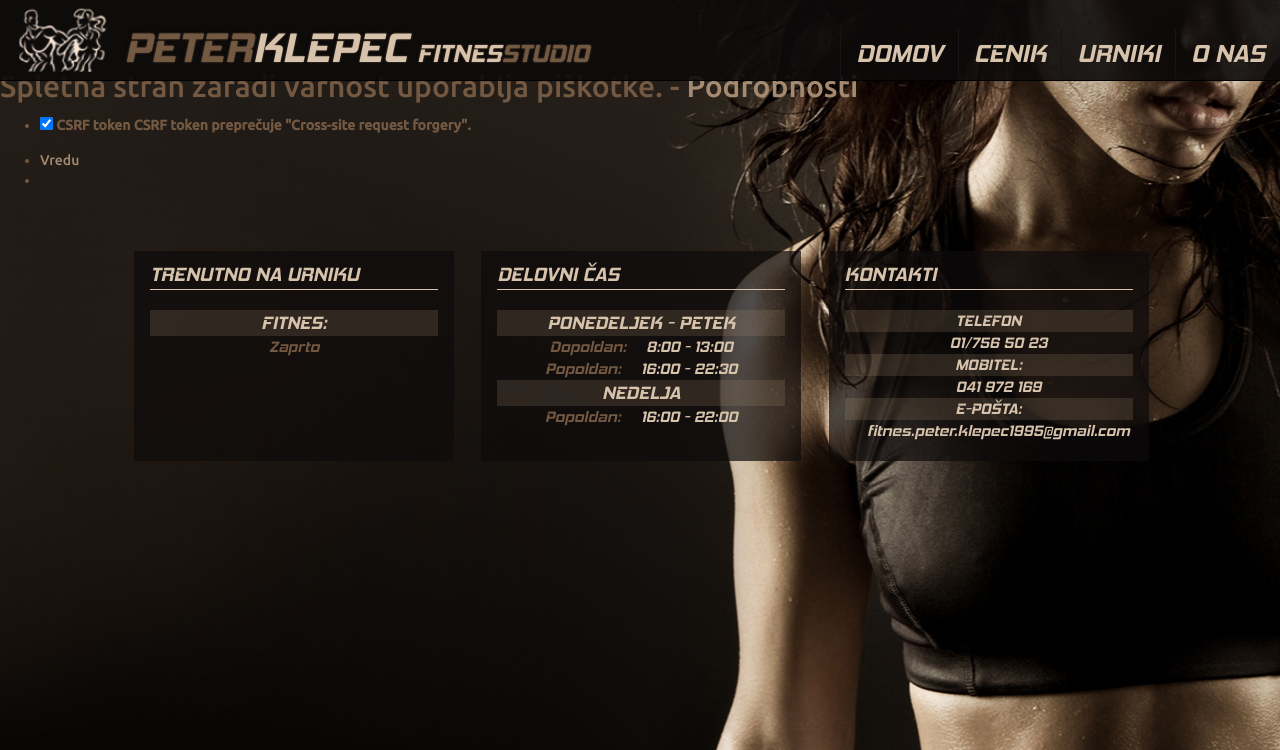
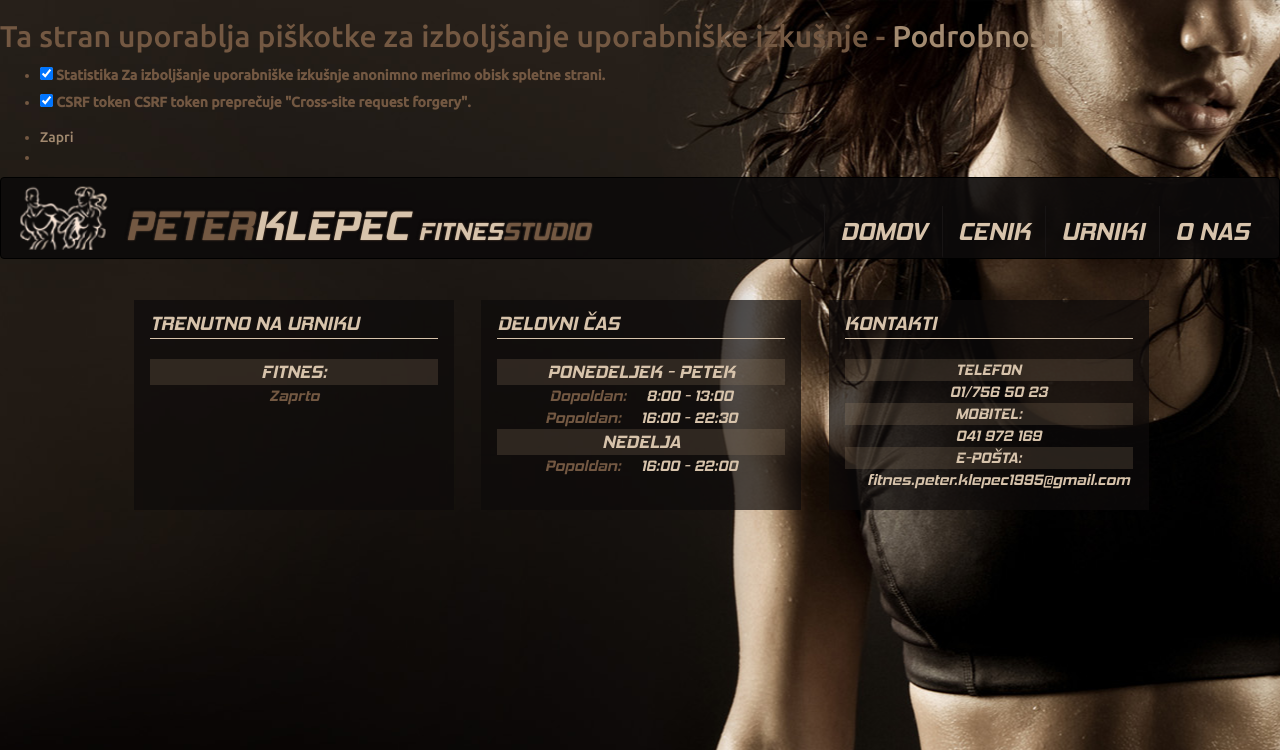
Before and after one commit to simonrakovic/peterklepec, a Django app: template templates/main.html in a window 1280 px wide. Shown: the top 750 px of the page. Run offline with Django 3.2, Linux system fonts and the light colour scheme; the template is opened without the code that fills it, so the values that code supplies are empty; parts of the project's set-up code (start-up, migrations or seed data) failed here and were passed over; some libraries are stand-ins or nearby versions.

Commit message:
dodan google analytics + popravek piskotkov

```diff
--- a/static/css/style.css
+++ b/static/css/style.css
@@ -100,7 +100,7 @@ body{
 
 .container-fluid{
 
-    margin-top: 40px;
+
 }
 
 .jm-item {
--- a/templates/main.html
+++ b/templates/main.html
@@ -11,10 +11,6 @@
 
         <link href="/static/css/custom/bootstrap.min.css" rel="stylesheet">
 
-        <!-- Custom CSS -->
-         <link href="/static/css/modern-business.css" rel="stylesheet">
-
-
         {% block extra_head_content %}{% endblock %}
 
         <!-- Custom CSS -->
@@ -27,9 +23,11 @@
 
         <!-- jQuery Version 1.11.0 -->
         <script src="/static/javascript/jquery-1.11.0.js"></script>
+        <script src="/static/javascript/jquery.cookie.js"></script>
+    </head>
 	<body>
         <!-- Navigation -->
-        <nav class="navbar  navbar-default navbar-fixed-top transparent" role="navigation">
+        <nav class="navbar  navbar-default  transparent" role="navigation">
 
             <div class=" container-padding-fix">
                 <!-- Brand and toggle get grouped for better mobile display -->
@@ -221,11 +219,13 @@
         </script>
         {% block extra_script_content %}{% endblock %}
         <script type="text/javascript" src="/static/javascript/cookieconsent.js"></script>
+
         <script type="text/javascript">
 
             // <![CDATA[
             cc.initialise({
                 cookies: {
+                    analytics: {},
                     mycookie:{
                         title: 'CSRF  token',
                         description: 'CSRF token preprečuje "Cross-site request forgery".'
@@ -242,20 +242,67 @@
 
                     hideallsitesbutton: true,
                     disableallsites: true,
-                    hideprivacysettingstab: true
+                    hideprivacysettingstab: true,
+                    refreshOnConsent: true
                 },
                 strings:{
-                     customCookie:'Spletna stran zaradi varnost uporablja piškotke.',
-                     seeDetailsImplicit: 'Podrobnosti',
-                    allowCookiesImplicit:'Vredu',
-                    savePreference:'Vredu',
-                    hideDetails:'Zapri podrobnosti'
+                    customCookie:'Spletna stran zaradi varnost uporablja piškotke.',
+
+
+                    analyticsDefaultTitle: 'Statistika',
+                    analyticsDefaultDescription: 'Za izboljšanje uporabniške izkušnje anonimno merimo obisk spletne strani.',
+                    advertisingDefaultTitle: 'Oglaševanje',
+                    advertisingDefaultDescription: 'Prikazani oglasi bodo izbrani avtomatično, glede na vaš interes.',
+                    necessaryDefaultTitle: 'Nujno potrebni',
+                    necessaryDefaultDescription: 'Pri nakupu vstopnice nujno potrebujemo piškotek za osnovno delovanje te storitve',
+                    defaultTitle: 'Piškotek',
+                    defaultDescription: 'Vrsta piškotka',
+                    learnMore: 'Več informacij &raquo;',
+                    closeWindow: 'Zapri okno',
+                    notificationTitle: 'Vaša uporabniška izkušnja na spletni strani bo izboljšana z uporabo piškotkov.',
+                    notificationTitleImplicit: 'Ta stran uporablja piškotke za izboljšanje uporabniške izkušnje',
+
+                    seeDetails: 'Poglej podrobnosti',
+                    seeDetailsImplicit: 'Podrobnosti',
+                    hideDetails: 'Skrij podrobnosti',
+                    allowCookies: 'Dovoli piškotke',
+                    allowCookiesImplicit: 'Zapri',
+                    allowForAllSites: 'Dovoli za vse spetne strani',
+                    savePreference: 'Shrani nastavitve',
+                    saveForAllSites: 'Shrani nastavitve za vse spletne strani',
+                    privacySettings: 'Nastavitve zasebnosti',
+                    privacySettingsDialogTitleA: 'Nastavitve zasebnosti',
+                    privacySettingsDialogTitleB: 'za to spletno stran',
+                    privacySettingsDialogSubtitle: 'Nakatere možnosti spletne strani rabijo vašo privolitev, da si vas zapomnijo.',
+                    changeForAllSitesLink: 'Spremenite nastavitve za vse spletne strani',
+                    preferenceUseGlobal: 'Uporabite globalne nastavitve',
+                    preferenceConsent: 'Se strinjam',
+                    preferenceDecline: 'Ne strinjam se',
+                    notUsingCookies: 'Ta stran ne uporablja piškotkov',
+                    allSitesSettingsDialogTitleA: 'Nastavitve zasebnosti',
+                    allSitesSettingsDialogTitleB: 'za vse spletne strani',
+                    allSitesSettingsDialogSubtitle: 'Lahko se strinjate z uporobo piškotkov na vseh spletnih straneh, ki uporabljajo ta vtičnik.',
+                    backToSiteSettings: 'Nazaj na spletne nastavitve',
+                    preferenceAsk: 'Vsakič me vprašaj',
+                    preferenceAlways: 'Vedno dovoli',
+                    preferenceNever: 'Nikoli ne dovoli'
                 }
 
             });
             // ]]>
 
         </script>
+        <script>
+              if($.cookie('cc_analytics') == 'yes') {
+                    (function(i,s,o,g,r,a,m){i['GoogleAnalyticsObject']=r;i[r]=i[r]||function(){
+                  (i[r].q=i[r].q||[]).push(arguments)},i[r].l=1*new Date();a=s.createElement(o),
+                  m=s.getElementsByTagName(o)[0];a.async=1;a.src=g;m.parentNode.insertBefore(a,m)
+                  })(window,document,'script','//www.google-analytics.com/analytics.js','ga');
+
+                  ga('create', 'UA-56951950-1', 'auto');
+                  ga('send', 'pageview');
+              }
+        </script>
         <!-- End Cookie Consent plugin -->
 	</body>
 </html>
```
